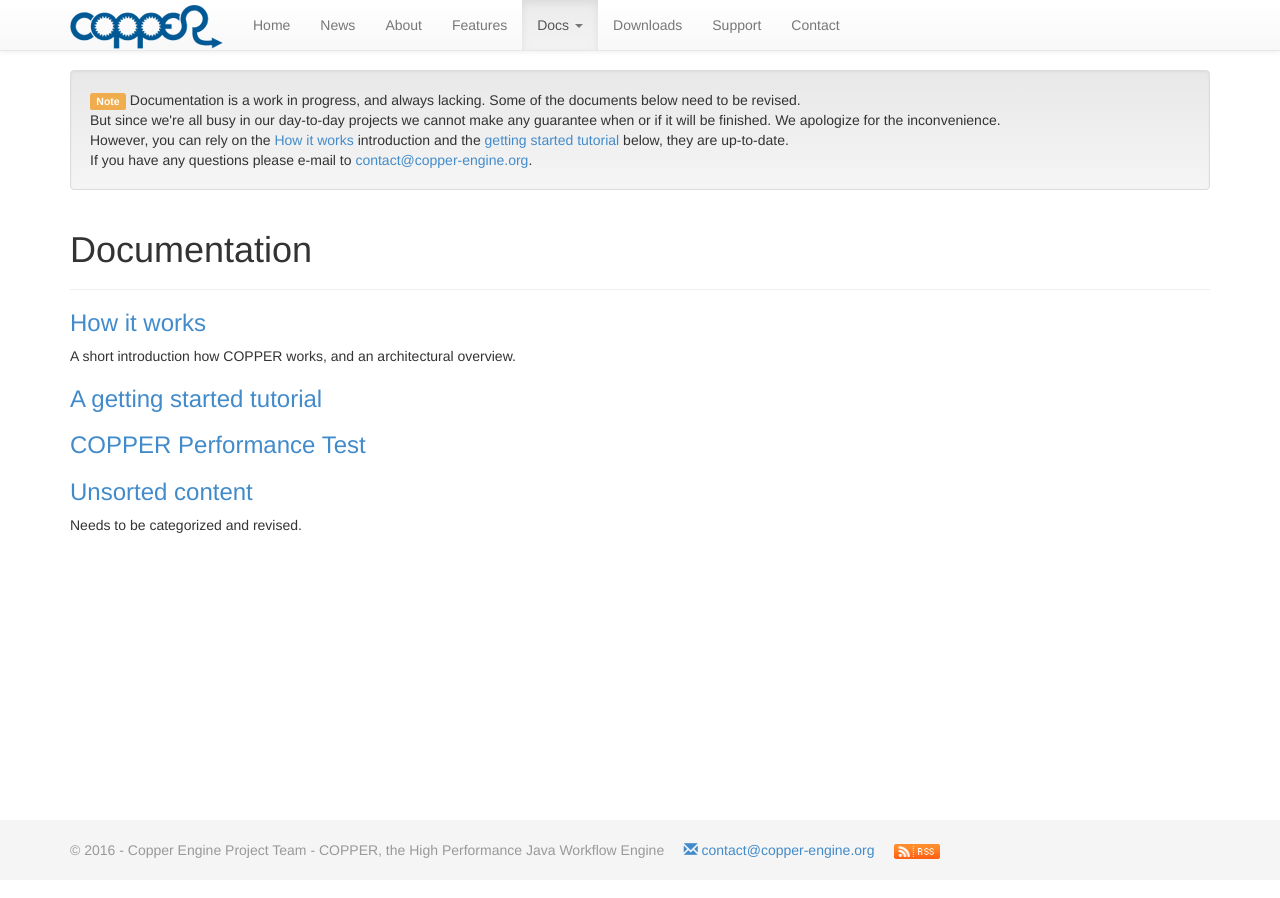
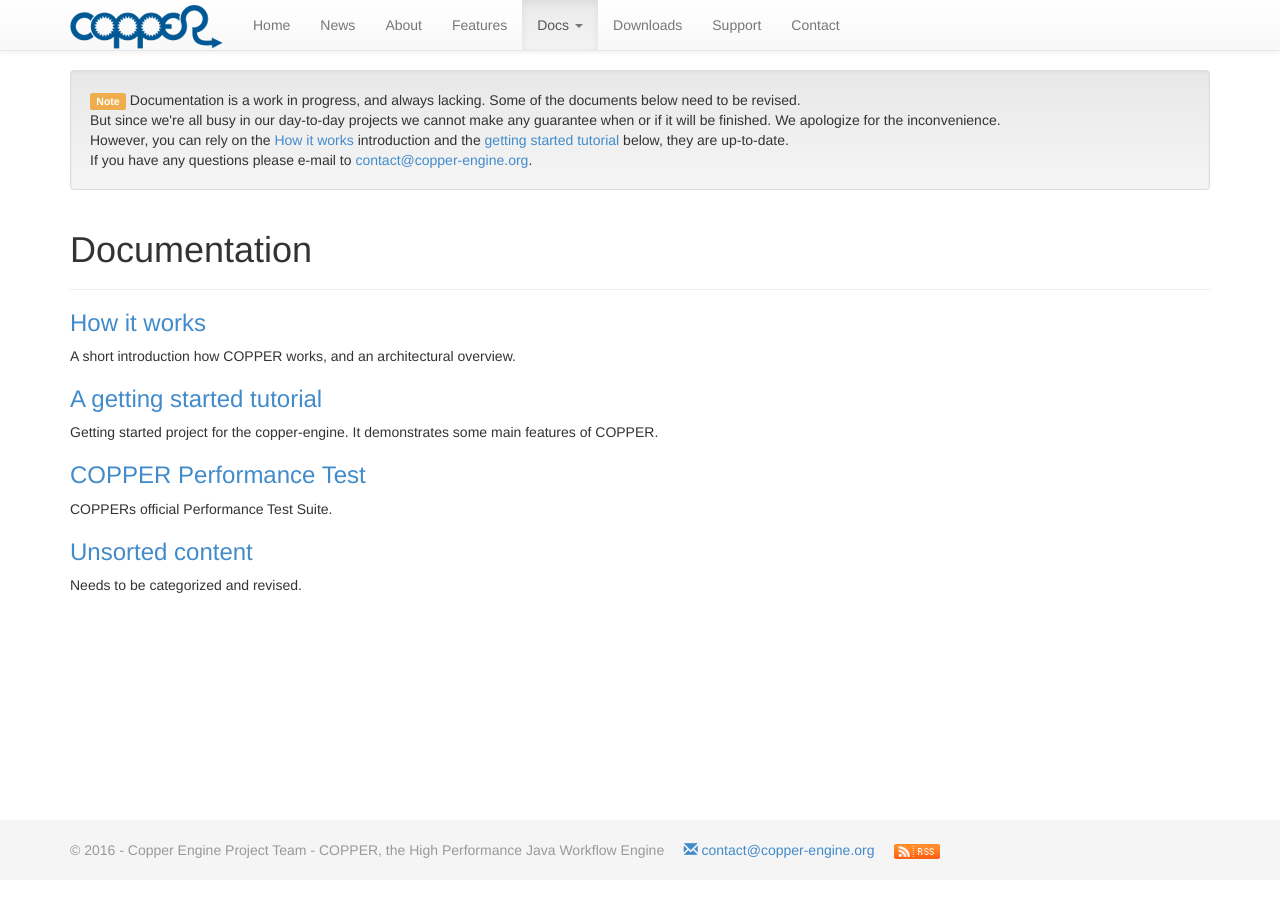
Before and after one commit to copper-engine/copper-engine.github.io, a Jekyll site: the page built from docs/index.html, in a window 1280 px wide. Built offline with Jekyll 4.4.1, drawn with Linux system fonts in a browser that asks for light colours; nearby versions of some CDN libraries.

Commit message:
pef test

```diff
--- a/docs/index.html
+++ b/docs/index.html
@@ -21,7 +21,11 @@
 
         <h3><a href="getting-started">A getting started tutorial</a></h3>
 
+        <p>Getting started project for the copper-engine. It demonstrates some main features of COPPER.</p>
+
         <h3><a href="performance">COPPER Performance Test</a></h3>
+
+        <p>COPPERs official Performance Test Suite.</p>
 
         <h3><a href="unsorted">Unsorted content</a></h3>
 
```
